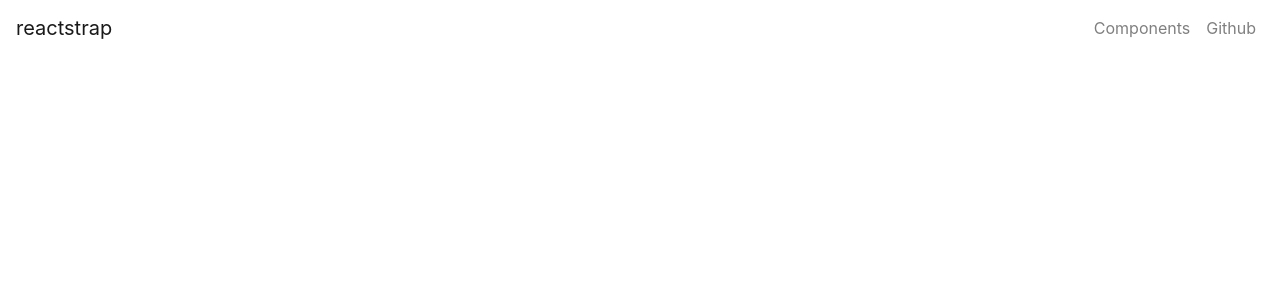
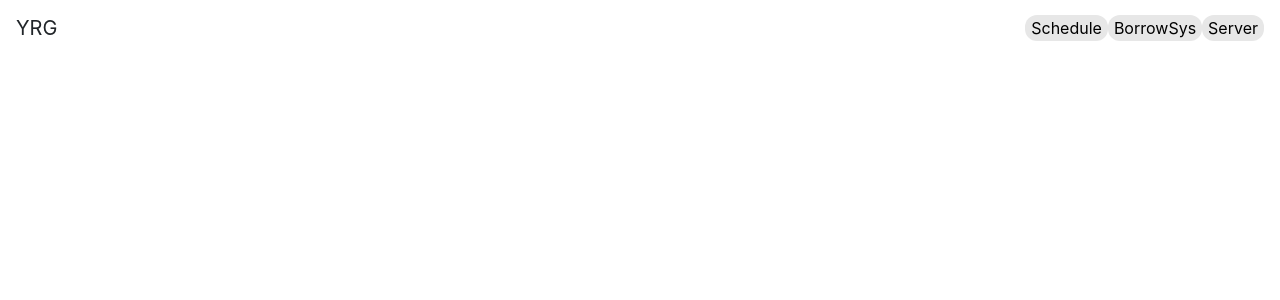
Before and after one commit to YiChunHung/Borrow_sys, a React app: page / in a window 1280 px wide. Shown: the top 300 px of the page. Built offline with nearby package versions, Linux system fonts and the light colour scheme; the HTML template or start-up script is replaced by a standard one.

Commit message:
Complete TopBar TODO:Switch page according to selected botton

```diff
--- a/src/components/Main.jsx
+++ b/src/components/Main.jsx
@@ -1,38 +1,25 @@
 import React from 'react';
-import { Collapse, Navbar, NavbarToggler, NavbarBrand, Nav, NavItem, NavLink } from 'reactstrap';
+import TopBar from 'components/TopBar.jsx'
 
 export default class Main extends React.Component {
+
   constructor(props) {
-    super(props);
+        super(props);
+        this.state = {
+          pageNum:1
+        }
+        this.handleChangePage = this.handleChangePage.bind(this);
+  };
 
-    this.toggle = this.toggle.bind(this);
-    this.state = {
-      isOpen: false
-    };
+  handleChangePage(val){
+    this.setState({pageNum:val});
   }
-  toggle() {
-    this.setState({
-      isOpen: !this.state.isOpen
-    });
-  }
-  render() {
-    return (
-      <div>
-        <Navbar color="faded" light expand="md">
-          <NavbarBrand href="/">reactstrap</NavbarBrand>
-          <NavbarToggler onClick={this.toggle} />
-          <Collapse isOpen={this.state.isOpen} navbar>
-            <Nav className="ml-auto" navbar>
-              <NavItem>
-                <NavLink href="/components/">Components</NavLink>
-              </NavItem>
-              <NavItem>
-                <NavLink href="https://github.com/reactstrap/reactstrap">Github</NavLink>
-              </NavItem>
-            </Nav>
-          </Collapse>
-        </Navbar>
-      </div>
+
+
+  render(){
+    return(
+      <TopBar onUpdate={this.handleChangePage}/>
+
     );
   }
 }
--- /dev/null
+++ b/src/components/TopBar.css
@@ -0,0 +1,50 @@
+.Schedule {
+    background-color: #e7e7e7;
+    color: black;
+    border: 0px solid #e7e7e7;
+    border-radius: 12px;
+}
+
+.Schedule:hover {
+    background-color: #4CAF50;
+    color: white;
+    border: none #4CAF50;
+    border-radius: 12px;
+}
+.Schedule:focus{
+    outline:none;
+}
+
+.BorrowSys {
+    background-color: #e7e7e7;
+    color: black;
+    border: 0px solid #e7e7e7;
+    border-radius: 12px;
+}
+
+.BorrowSys:hover {
+    background-color: #4CAF50;
+    color: white;
+    border: 0px #4CAF50;
+    border-radius: 12px;
+}
+.BorrowSys:focus{
+    outline:none;
+}
+
+.Server {
+    background-color: #e7e7e7;
+    color: black;
+    border: 0px solid #e7e7e7;
+    border-radius: 12px ;
+}
+
+.Server:hover {
+    background-color: #4CAF50;
+    color: white;
+    border: 0px #4CAF50;
+    border-radius: 12px;
+}
+.Server:focus{
+    outline:none;
+}
--- /dev/null
+++ b/src/components/TopBar.jsx
@@ -0,0 +1,40 @@
+import React from 'react';
+import { Button,Collapse, Navbar, NavbarToggler, NavbarBrand, Nav, NavItem, NavLink } from 'reactstrap';
+import 'components/TopBar.css';
+
+export default class TopBar extends React.Component{
+    constructor(props) {
+        super(props);
+        this.handleTopBarClick = this.handleTopBarClick.bind(this);
+    };
+    handleTopBarClick(e){
+        var pageNum = {
+            "Schedule":1,
+            "BorrowSys":2,
+            "Server":3
+        }
+
+        //console.log(e.target.className);
+        this.props.onUpdate(pageNum[e.target.className]);
+
+
+    }
+    render() {
+        return (
+          <div>
+            <Navbar color="faded" light expand="md">
+              <NavbarBrand >YRG</NavbarBrand>
+                <Nav className="ml-auto">
+                    <button className="Schedule" onClick={this.handleTopBarClick}> Schedule </button>
+                    <button className="BorrowSys" onClick={this.handleTopBarClick}>BorrowSys</button>
+                    <button className="Server" onClick={this.handleTopBarClick}>Server</button>
+                </Nav>
+            </Navbar>
+
+          </div>
+        );
+      }
+
+
+
+}
```
Also changed, not shown: 2 other files (tests, documents, lock files or other folders).
